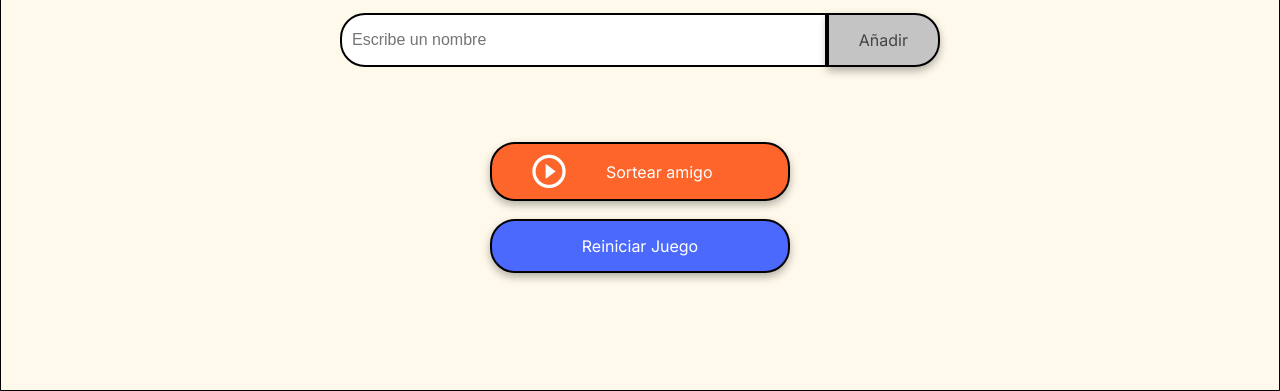
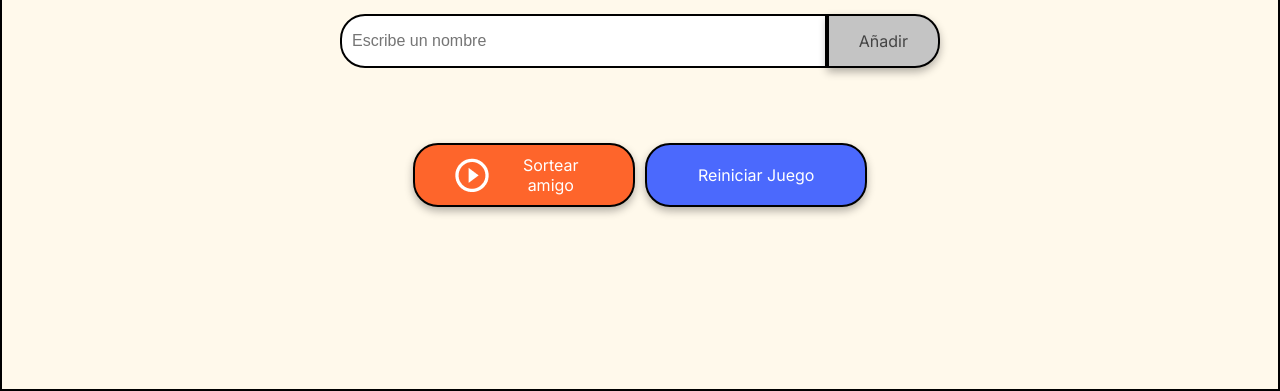
Before and after one commit to Arcturus26/amigo-secreto, a plain HTML site: page index.html in a window 1280 px wide. Shown: the part 409-800 px from the top of the page. Drawn offline with Linux system fonts and the light colour scheme.

Commit message:
Cambia posición botones

```diff
--- a/style.css
+++ b/style.css
@@ -44,7 +44,7 @@ body {
 .input-section {
     flex: 70%;
     background-color: var(--color-secondary);
-    border: 1px solid #000;
+    border: 2px solid #000;
     border-radius: 64px 64px 0 0;
     display: flex;
     flex-direction: column;
@@ -89,8 +89,10 @@ body {
 }
 
 .button-container {
-    width: 300px;
+    width: auto;
     justify-content: center;
+    display: flex;
+    gap: 10px;
 }
 
 /* Estilos de entrada de texto */
@@ -152,11 +154,11 @@ ul {
     color: var(--color-white);
     background-color: var(--color-button);
     font-size: 16px;
-    margin-bottom: 18px;
+    /*margin-bottom: 18px;*/
 }
 
 .button-draw img {
-    margin-right: 40px;
+    margin-right: 20px;
 }
 
 .button-draw:hover {
@@ -169,6 +171,7 @@ ul {
     align-items: center;
     justify-content: center;
     width: 100%;
+    padding: 10px 40px;
     color: var(--color-white);
     background-color: var(--color-primary);
     font-size: 16px;
```
